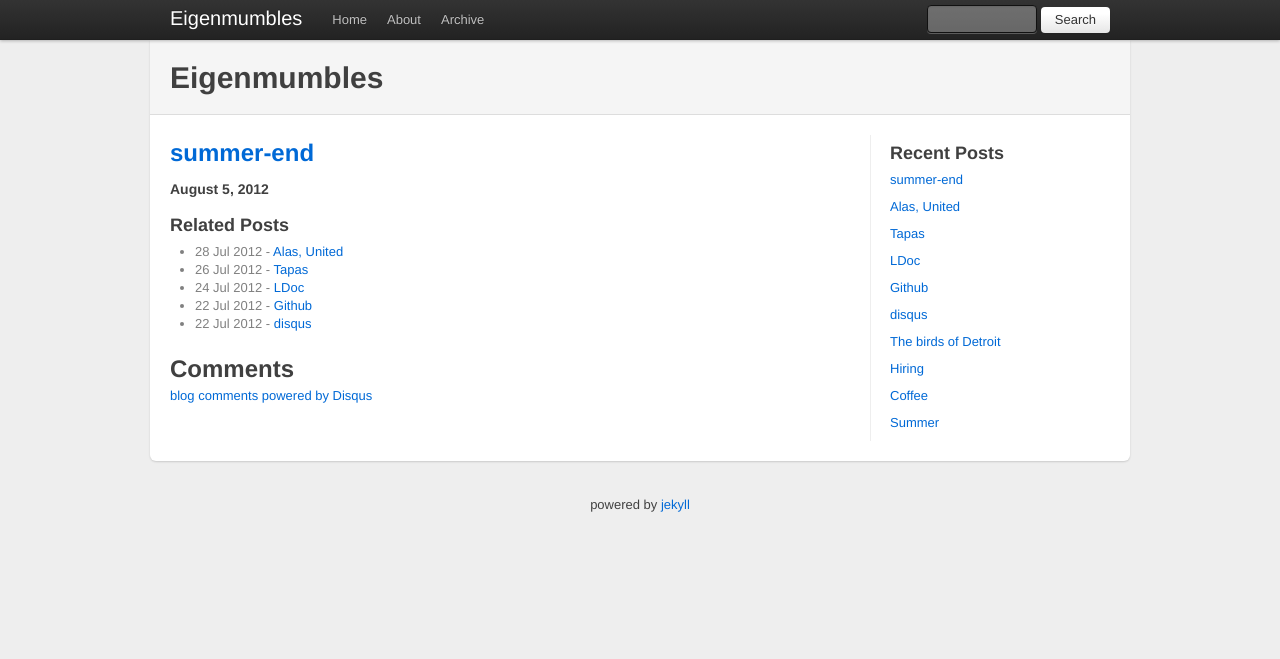
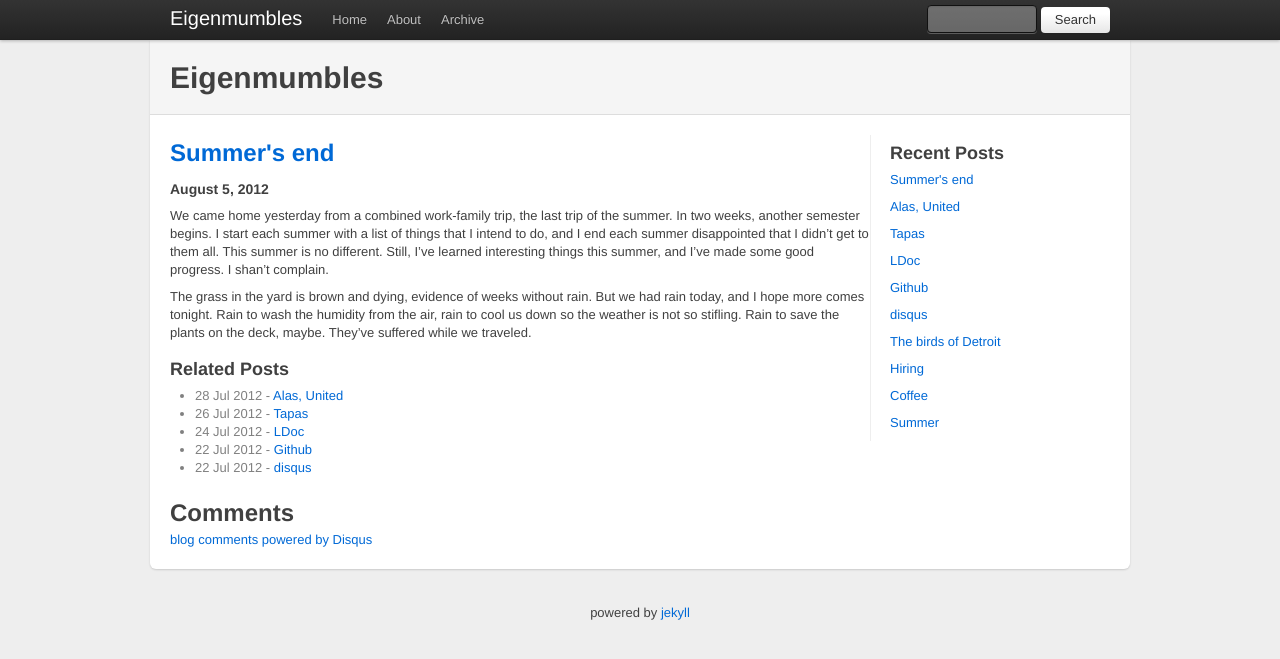
Before and after one commit to dbindel/dbindel.github.com, a Jekyll site: the page built from _posts/2012-08-05-summer-end.md, in a window 1280 px wide. Shown: the top 659 px of the page. Built offline with Jekyll 4.4.1, drawn with Linux system fonts in a browser that asks for light colours; comment, search, counter and statistics services are not loaded.

Commit message:
Correction to header for last post.

```diff
--- a/_posts/2012-08-05-summer-end.md
+++ b/_posts/2012-08-05-summer-end.md
@@ -1,11 +1,18 @@
 ---
 layout:     post
-title:      summer-end
-tags:
- - fiver
- - musings
- - advice
- - teaching
- - math
- - technology
+title:      Summer's end
+tags:       [fiver, musings]
 ---
+
+We came home yesterday from a combined work-family trip, the last trip
+of the summer.  In two weeks, another semester begins.  I start each
+summer with a list of things that I intend to do, and I end each
+summer disappointed that I didn't get to them all.  This summer is no
+different.  Still, I've learned interesting things this summer, and
+I've made some good progress.  I shan't complain.
+
+The grass in the yard is brown and dying, evidence of weeks without
+rain.  But we had rain today, and I hope more comes tonight.  Rain to
+wash the humidity from the air, rain to cool us down so the weather is
+not so stifling.  Rain to save the plants on the deck, maybe.  They've
+suffered while we traveled.
```
